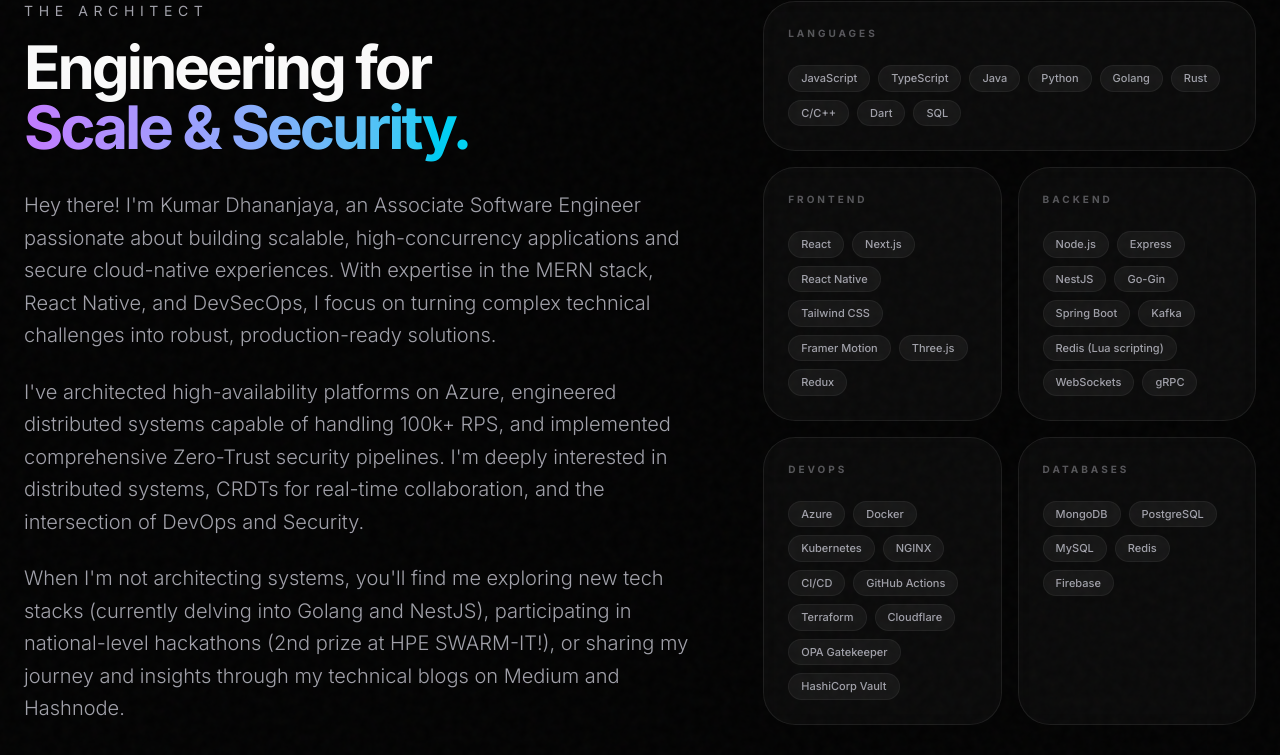
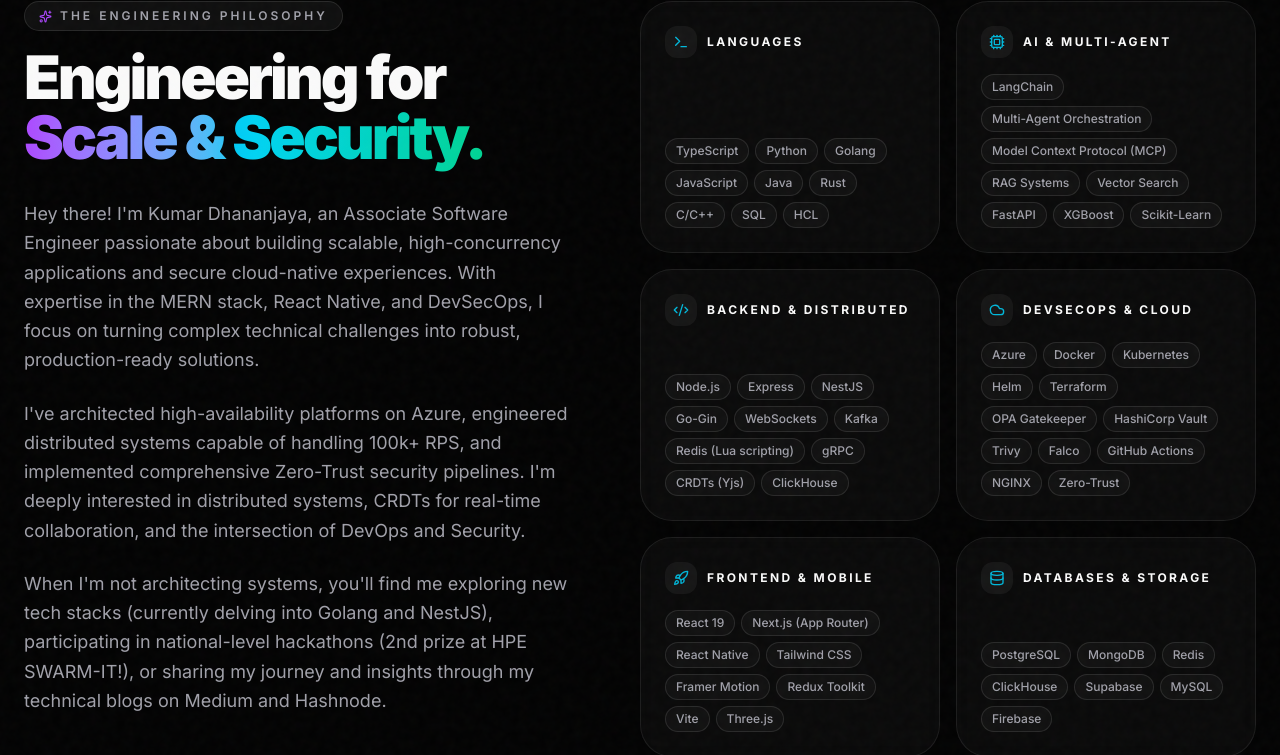
Before and after one commit to KumarDhananjaya/portfolio-new, a Next.js app: page / in a window 1280 px wide. Shown: the part 927-1682 px from the top of the page. Built offline with nearby package versions, Linux system fonts and the light colour scheme.

Commit message:
feat(skills): update and expand skills with modern categorized bento grid

```diff
--- a/components/sections/About.tsx
+++ b/components/sections/About.tsx
@@ -5,7 +5,16 @@
 import { SectionHeading } from '@/components/ui/SectionHeading';
 import { Card } from '@/components/ui/Card';
 import { PERSONAL_INFO, SKILLS } from '@/lib/constants';
-import { Code2, Rocket, Award, ShieldCheck } from 'lucide-react';
+import { Code2, Rocket, Award, ShieldCheck, Sparkles, Terminal, Cpu, Database, Cloud } from 'lucide-react';
+
+const categoryIcons: Record<string, React.ElementType> = {
+    'Languages': Terminal,
+    'AI & Multi-Agent': Cpu,
+    'Backend & Distributed': Code2,
+    'DevSecOps & Cloud': Cloud,
+    'Frontend & Mobile': Rocket,
+    'Databases & Storage': Database,
+};
 
 export const About: React.FC = () => {
     return (
@@ -16,20 +25,25 @@
             <div className="w-full max-w-7xl mx-auto relative z-10">
                 <div className="flex flex-col lg:flex-row gap-16 items-start">
                     {/* Left Side: Bio and Personality */}
-                    <div className="flex-1 space-y-12">
+                    <div className="flex-1 space-y-10">
                         <motion.div
                             initial={{ opacity: 0, x: -20 }}
                             whileInView={{ opacity: 1, x: 0 }}
                             viewport={{ once: true }}
                         >
-                            <h2 className="text-sm uppercase tracking-[0.4em] text-muted mb-4">The Architect</h2>
-                            <h3 className="text-4xl md:text-6xl font-bold tracking-tighter mb-8 max-w-xl">
+                            <div className="inline-flex items-center gap-2 px-3.5 py-1.5 rounded-full bg-foreground/5 border border-foreground/10 text-xs uppercase tracking-[0.25em] text-muted mb-4 font-semibold">
+                                <Sparkles size={13} className="text-purple-500" />
+                                <span>The Engineering Philosophy</span>
+                            </div>
+                            <h3 className="text-4xl md:text-6xl font-black tracking-tighter mb-8 max-w-xl text-foreground">
                                 Engineering for <br />
-                                <span className="text-transparent bg-clip-text bg-gradient-to-r from-purple-400 to-cyan-400">Scale & Security.</span>
+                                <span className="text-transparent bg-clip-text bg-gradient-to-r from-purple-500 via-cyan-400 to-emerald-400">
+                                    Scale & Security.
+                                </span>
                             </h3>
                             <div className="space-y-6 max-w-2xl">
                                 {PERSONAL_INFO.bio.split('\n\n').map((paragraph, index) => (
-                                    <p key={index} className="text-muted text-lg md:text-xl leading-relaxed font-light">
+                                    <p key={index} className="text-muted text-base md:text-lg leading-relaxed font-normal">
                                         {paragraph}
                                     </p>
                                 ))}
@@ -43,52 +57,61 @@
                             viewport={{ once: true }}
                             className="flex flex-wrap gap-4"
                         >
-                            <div className="glass px-6 py-4 rounded-3xl flex items-center gap-4 group hover:bg-foreground/5 transition-all duration-500">
+                            <div className="glass px-6 py-4 rounded-3xl flex items-center gap-4 group hover:bg-foreground/5 transition-all duration-500 border border-foreground/10">
                                 <div className="p-3 rounded-2xl bg-purple-500/10 text-purple-400 group-hover:scale-110 transition-transform">
                                     <Award size={24} />
                                 </div>
                                 <div>
-                                    <p className="text-xs text-muted/50 uppercase tracking-widest font-bold">Hackathon Winner</p>
-                                    <p className="text-foreground/80 font-medium">HPE SWARM-IT (2nd Prize)</p>
+                                    <p className="text-[10px] text-muted/60 uppercase tracking-widest font-bold">Hackathon Winner</p>
+                                    <p className="text-foreground/90 font-semibold text-sm">HPE SWARM-IT (2nd Prize)</p>
                                 </div>
                             </div>
-                            <div className="glass px-6 py-4 rounded-3xl flex items-center gap-4 group hover:bg-foreground/5 transition-all duration-500">
+                            <div className="glass px-6 py-4 rounded-3xl flex items-center gap-4 group hover:bg-foreground/5 transition-all duration-500 border border-foreground/10">
                                 <div className="p-3 rounded-2xl bg-cyan-500/10 text-cyan-400 group-hover:scale-110 transition-transform">
                                     <ShieldCheck size={24} />
                                 </div>
                                 <div>
-                                    <p className="text-xs text-muted/50 uppercase tracking-widest font-bold">Focus Area</p>
-                                    <p className="text-foreground/80 font-medium">Zero-Trust & Distributed Systems</p>
+                                    <p className="text-[10px] text-muted/60 uppercase tracking-widest font-bold">Core Focus</p>
+                                    <p className="text-foreground/90 font-semibold text-sm">Zero-Trust & Distributed Systems</p>
                                 </div>
                             </div>
                         </motion.div>
                     </div>
 
                     {/* Right Side: Skill Bento Grid */}
-                    <div className="w-full lg:w-2/5 grid grid-cols-2 gap-4">
-                        {Object.entries(SKILLS).map(([category, skills], idx) => (
+                    <div className="w-full lg:w-1/2 grid grid-cols-1 sm:grid-cols-2 gap-4">
+                        {Object.entries(SKILLS).map(([category, skills], idx) => {
+                            const IconComponent = categoryIcons[category] || Code2;
+                            return (
                                 <motion.div
                                     key={category}
                                     initial={{ opacity: 0, y: 20 }}
                                     whileInView={{ opacity: 1, y: 0 }}
                                     viewport={{ once: true }}
-                                transition={{ delay: idx * 0.1 }}
-                                className={`p-6 rounded-[2rem] glass hover:bg-foreground/[0.05] transition-all duration-500 ${idx === 0 ? 'col-span-2' : ''
+                                    transition={{ delay: idx * 0.08 }}
+                                    className={`p-6 rounded-[2rem] glass hover:glass-dark transition-all duration-500 border border-foreground/10 hover:border-foreground/20 flex flex-col justify-between ${
+                                        idx === 0 || idx === 1 ? 'sm:col-span-1' : ''
                                     }`}
                                 >
-                                <h4 className="text-[10px] uppercase tracking-[0.3em] text-muted/50 mb-6 font-bold">{category}</h4>
-                                <div className="flex flex-wrap gap-2">
+                                    <div className="flex items-center gap-2.5 mb-4">
+                                        <div className="p-2 rounded-xl bg-foreground/5 text-cyan-500">
+                                            <IconComponent size={16} />
+                                        </div>
+                                        <h4 className="text-xs uppercase tracking-[0.2em] text-foreground font-bold">{category}</h4>
+                                    </div>
+                                    <div className="flex flex-wrap gap-1.5">
                                         {skills.map((skill) => (
                                             <span
                                                 key={skill}
-                                            className="px-3 py-1 rounded-full bg-foreground/5 border border-foreground/5 text-[11px] text-muted font-medium hover:text-cyan-400 hover:border-cyan-400/30 transition-all cursor-default"
+                                                className="px-2.5 py-1 rounded-full bg-foreground/[0.03] border border-foreground/10 text-xs text-muted font-medium hover:text-cyan-400 hover:border-cyan-400/30 transition-all cursor-default"
                                             >
                                                 {skill}
                                             </span>
                                         ))}
                                     </div>
                                 </motion.div>
-                        ))}
+                            );
+                        })}
                     </div>
                 </div>
             </div>
--- a/lib/constants.ts
+++ b/lib/constants.ts
@@ -25,11 +25,12 @@
 };
 
 export const SKILLS = {
-    languages: ["JavaScript", "TypeScript", "Java", "Python", "Golang", "Rust", "C/C++", "Dart", "SQL"],
-    frontend: ["React", "Next.js", "React Native", "Tailwind CSS", "Framer Motion", "Three.js", "Redux"],
-    backend: ["Node.js", "Express", "NestJS", "Go-Gin", "Spring Boot", "Kafka", "Redis (Lua scripting)", "WebSockets", "gRPC"],
-    devops: ["Azure", "Docker", "Kubernetes", "NGINX", "CI/CD", "GitHub Actions", "Terraform", "Cloudflare", "OPA Gatekeeper", "HashiCorp Vault"],
-    databases: ["MongoDB", "PostgreSQL", "MySQL", "Redis", "Firebase"],
+    "Languages": ["TypeScript", "Python", "Golang", "JavaScript", "Java", "Rust", "C/C++", "SQL", "HCL"],
+    "AI & Multi-Agent": ["LangChain", "Multi-Agent Orchestration", "Model Context Protocol (MCP)", "RAG Systems", "Vector Search", "FastAPI", "XGBoost", "Scikit-Learn"],
+    "Backend & Distributed": ["Node.js", "Express", "NestJS", "Go-Gin", "WebSockets", "Kafka", "Redis (Lua scripting)", "gRPC", "CRDTs (Yjs)", "ClickHouse"],
+    "DevSecOps & Cloud": ["Azure", "Docker", "Kubernetes", "Helm", "Terraform", "OPA Gatekeeper", "HashiCorp Vault", "Trivy", "Falco", "GitHub Actions", "NGINX", "Zero-Trust"],
+    "Frontend & Mobile": ["React 19", "Next.js (App Router)", "React Native", "Tailwind CSS", "Framer Motion", "Redux Toolkit", "Vite", "Three.js"],
+    "Databases & Storage": ["PostgreSQL", "MongoDB", "Redis", "ClickHouse", "Supabase", "MySQL", "Firebase"],
 };
 
 export const EXPERIENCE = [
```
Lines whose indentation alone changed are shown as unchanged.
